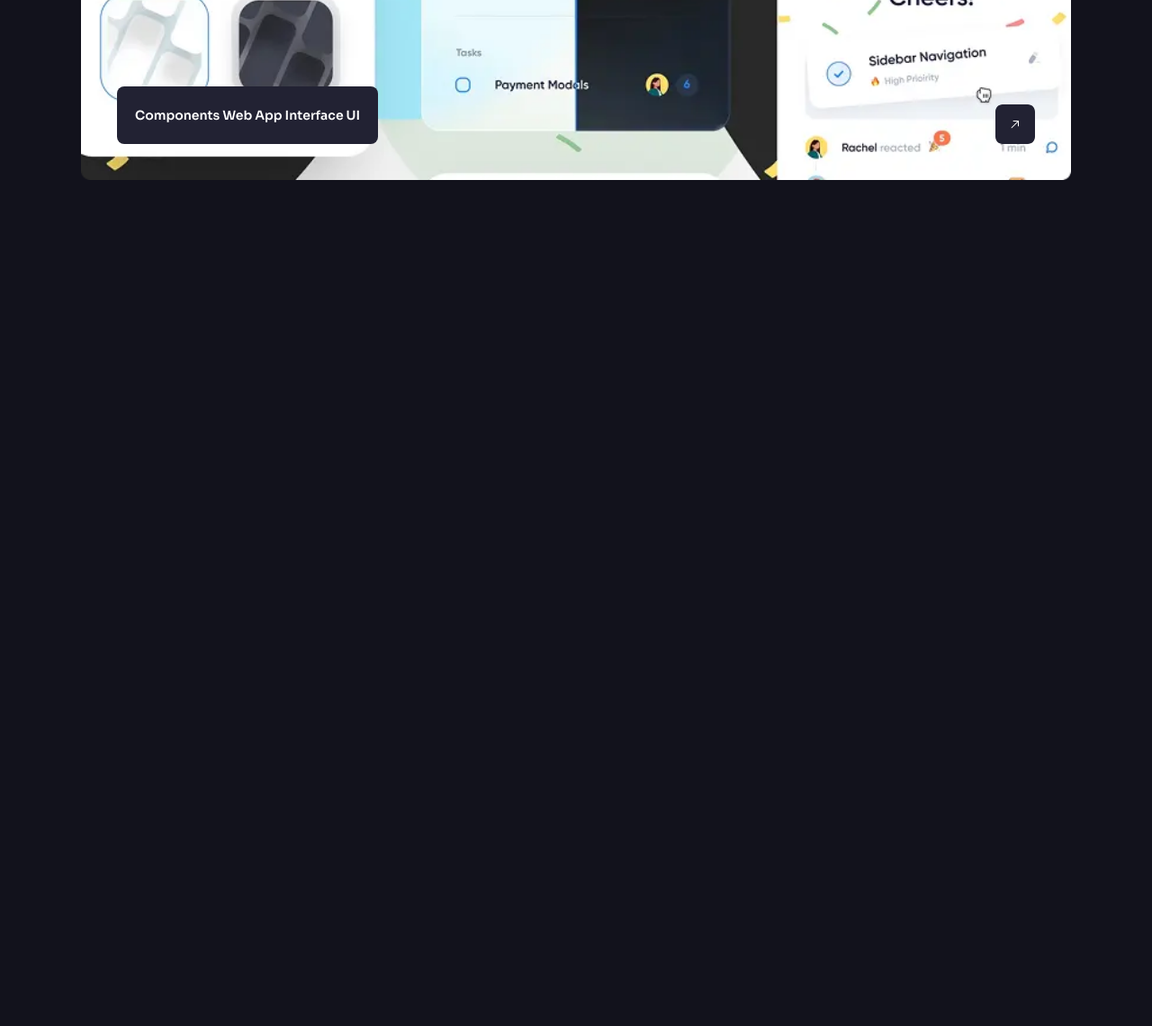
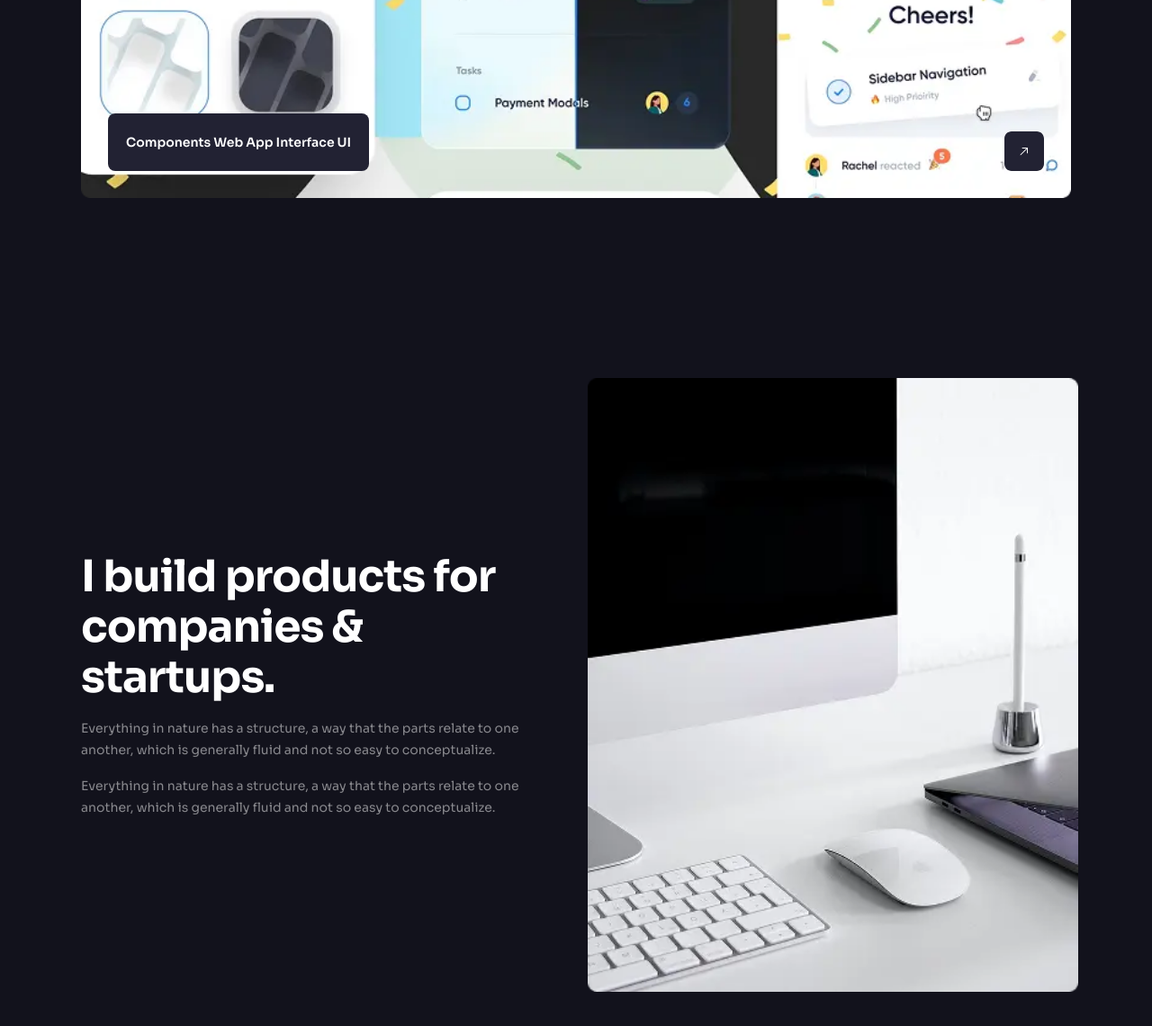
Before and after one commit to stilistica/PortierDigital, a website: page src/pages/index.html in a window 1280 px wide. Shown: the part 3445-4585 px from the top of the page at 90% size. Before the commit the page ends 3745 px from the top, so only its background shows below. Drawn offline with nearby package versions, Linux system fonts and the light colour scheme; files that its build step writes are made by us from their sources; files whose address does not match are found by name; a web font is replaced by a local one.

Commit message:
done info one

```diff
--- a/gulp/version.json
+++ b/gulp/version.json
@@ -1,3 +1,3 @@
 {
-    "main": "20250929164633"
+    "main": "20250929174249"
 }
--- a/src/components/homepage/infoOne.html
+++ b/src/components/homepage/infoOne.html
@@ -0,0 +1,14 @@
+<section class="section container">
+  <div class="info-one">
+    <div class="info-one__text">
+      <h2>I build products for companies & startups.</h2>
+      <p>Everything in nature has a structure, a way that the parts relate to one another, which is generally fluid and not so easy to conceptualize.</p>
+      <p>Everything in nature has a structure, a way that the parts relate to one another, which is generally fluid and not so easy to conceptualize.</p>
+    </div>
+		<picture class="info-one__card-image">
+      <source srcset="@img/home/info-1-desk.webp" media="(min-width: 1440px)">
+      <source srcset="@img/home/info-1-tablet.webp" media="(min-width: 768px)">
+      <img src="@img/home/info-1-mob.webp" alt="Image fot section">
+    </picture>
+  </div>
+</section>
--- /dev/null
+++ b/src/scss/components/homepage/info.scss
@@ -0,0 +1,90 @@
+@use "../../base/globals.scss" as s;
+
+.info-one {
+  @include s.d-flex(
+    $direction: column,
+    // $justify: center,
+    $align: center
+  );
+
+  gap: 48px;
+
+  &__text {
+    @include s.d-flex($direction: column);
+    gap: 16px;
+
+    font-family: s.$font__sora;
+
+    h2 {
+      font-weight: 700;
+      font-size: 32px;
+      line-height: 1.25;
+      letter-spacing: -0.01em;
+
+      @media (max-width: s.$media_414) {
+        max-width: 300px;
+      }
+    }
+
+    p {
+      font-weight: 400;
+      font-size: 14px;
+      line-height: 1.71429;
+      color: s.$color__gray;
+    }
+  }
+  &__card-image {
+    border-radius: 8px;
+    width: 100%;
+
+    img {
+      width: 100%;
+    }
+  }
+
+  // -------------- 768 -------------
+  @media (min-width: s.$media_768) {
+    @include s.d-flex($direction: row, $align: center);
+    gap: 64px;
+
+    &__text {
+      @include s.d-flex($direction: column);
+
+      h2 {
+        font-size: 48.5px;
+        line-height: 1.16;
+        letter-spacing: -0.02em;
+      }
+    }
+    &__card-image {
+      margin-right: -8px;
+      min-width: 400px;
+    }
+  }
+
+  // ---------------- 1440 --------------
+  @media (min-width: s.$media_1440) {
+    gap: 129px;
+
+    &__text {
+      min-width: 531px;
+    }
+    &__card-image {
+      margin-right: 0px;
+      min-width: 600px;
+    }
+  }
+
+  @media (min-width: s.$media_1920) {
+		gap: 200px;
+    &__text {
+      gap: 20px;
+      h2 {
+        font-size: 40px;
+      }
+      p {
+        font-size: 20px;
+      }
+    }
+  }
+}
--- a/src/scss/components/works.scss
+++ b/src/scss/components/works.scss
@@ -85,7 +85,7 @@
   }
 
   // ------------------ 1440 ---------------
-  @media (min-width: s.$media_768) {
+  @media (min-width: s.$media_1440) {
     & {
       gap: 80px;
 
--- a/src/scss/style.scss
+++ b/src/scss/style.scss
@@ -12,3 +12,4 @@
 
 // --------- homepage ----------
 @use "./components/homepage/hero.scss" as *;
+@use "./components/homepage/info.scss" as *;
```
Also changed, not shown: docs/about.html (+2 -2 lines), docs/blog.html (+2 -2 lines), docs/index.html (+16 -2 lines), docs/portfolio.html (+2 -2 lines), docs/text.html (+2 -2 lines), docs/css/style.min.css, docs/img/home/info-1-tablet.png (added), docs/img/home/info-1-tablet.webp (added), src/img/home/info-1-tablet.png (added).
